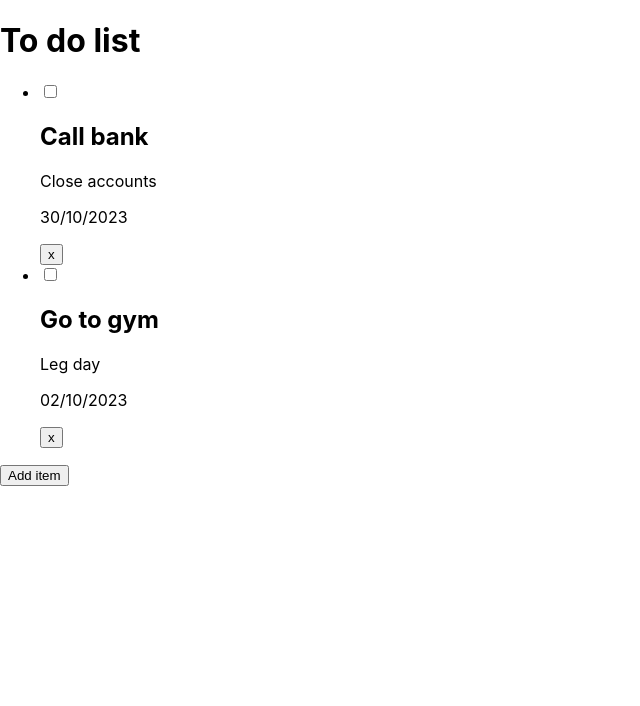
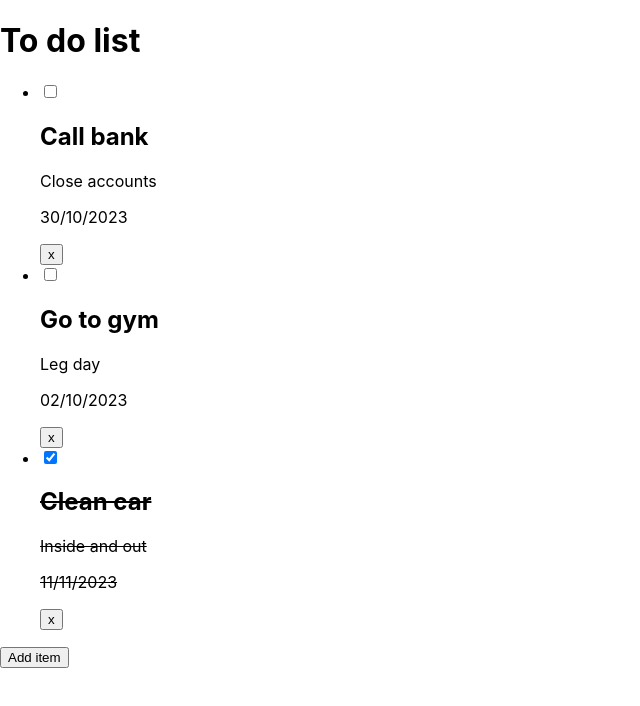
Before and after one commit to paulduncan1984/to-do-list, a React (Create React App) app: page / in a window 1280 px wide. Shown: the top 706 px of the page, without its empty margins (0-640 px from the left). Built offline with nearby package versions, Linux system fonts and the light colour scheme.

Commit message:
added complete style

```diff
--- /dev/null
+++ b/src/App.css
@@ -0,0 +1,3 @@
+.selected {
+	text-decoration: line-through;
+}
--- a/src/App.js
+++ b/src/App.js
@@ -31,33 +31,60 @@ function Button({ children }) {
 export default function App() {
 	const [toDoList, setToDoList] = useState(initialList);
 
+	function handleComplete(id) {
+		console.log(id);
+		setToDoList((toDoList) =>
+			toDoList.map((item) =>
+				item.id === toDoList.id ? { ...toDoList, status: !item.status } : item
+			)
+		);
+	}
+
+	// function handleToggleItem(id) {
+	// 	setItems((items) =>
+	// 		items.map((item) =>
+	// 			item.id === id ? { ...item, packed: !item.packed } : item
+	// 		)
+	// 	);
+	// }
+
 	return (
 		<div>
 			<h1>To do list</h1>
-			<List toDoList={toDoList} />
+			<List toDoList={toDoList} onComplete={handleComplete} />
 		</div>
 	);
 }
 
-function List({ toDoList }) {
+function List({ toDoList, onComplete }) {
+	// const [isActive, setIsActive] = useState(item);
+
+	// function handleComplete() {
+	// 	console.log("Checked");
+	// 	setIsActive((item) => !item.status);
+	// }
+
 	return (
 		<div>
 			<ul>
-				{toDoList.map((item) =>
-					item.status ? <ListItem item={item} /> : null
-				)}
+				{toDoList.map((item) => (
+					<ListItem item={item} onComplete={onComplete} />
+				))}
 			</ul>
 			<Button>Add item</Button>
 		</div>
 	);
 }
 
-function ListItem({ item }) {
-	// const [isActive, setIsActive] = useState(item);
+function ListItem({ item, onComplete }) {
 	return (
 		<div>
-			<li>
-				<input type="checkbox" />
+			<li className={!item.status ? "selected" : ""}>
+				<input
+					type="checkbox"
+					onChange={() => onComplete(item.id)}
+					checked={item.status ? "" : "checked"}
+				/>
 				<h2>{item.title}</h2>
 				<p>{item.description}</p>
 				<p>{item.due}</p>
--- a/src/index.css
+++ b/src/index.css
@@ -1,13 +1,17 @@
 body {
-  margin: 0;
-  font-family: -apple-system, BlinkMacSystemFont, 'Segoe UI', 'Roboto', 'Oxygen',
-    'Ubuntu', 'Cantarell', 'Fira Sans', 'Droid Sans', 'Helvetica Neue',
-    sans-serif;
-  -webkit-font-smoothing: antialiased;
-  -moz-osx-font-smoothing: grayscale;
+	margin: 0;
+	font-family: -apple-system, BlinkMacSystemFont, "Segoe UI", "Roboto", "Oxygen",
+		"Ubuntu", "Cantarell", "Fira Sans", "Droid Sans", "Helvetica Neue",
+		sans-serif;
+	-webkit-font-smoothing: antialiased;
+	-moz-osx-font-smoothing: grayscale;
 }
 
 code {
-  font-family: source-code-pro, Menlo, Monaco, Consolas, 'Courier New',
-    monospace;
+	font-family: source-code-pro, Menlo, Monaco, Consolas, "Courier New",
+		monospace;
 }
+
+.selected {
+	text-decoration: line-through;
+}
```
